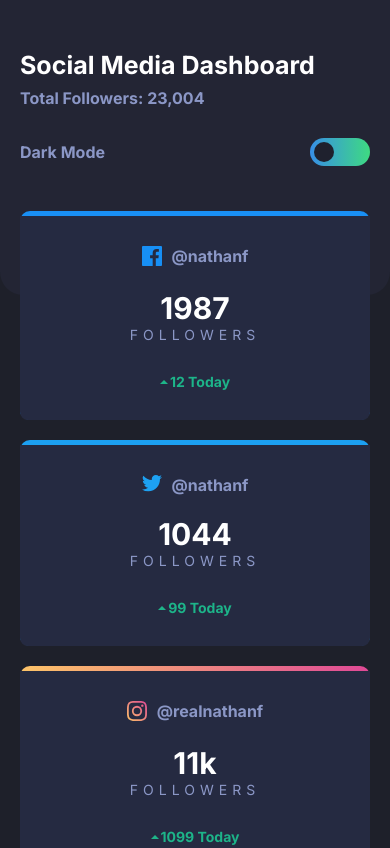
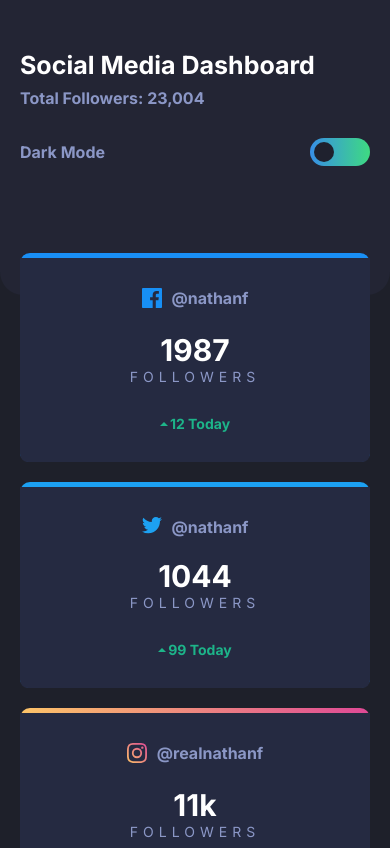
Before and after one commit to kinjames/social-media-dashboard, a plain HTML site: page index.html in a window 390 px wide. Shown: the top 848 px of the page. Drawn offline with Linux system fonts and the light colour scheme.

Commit message:
Add files via upload

```diff
--- a/style.css
+++ b/style.css
@@ -372,7 +372,7 @@ main {
     .main {
         position: absolute;
         left: unset;
-        top: 25%;
+        top: 30%;
     }
 
     h3 {
```
Also changed, not shown: script.js (+1 -6 lines).
